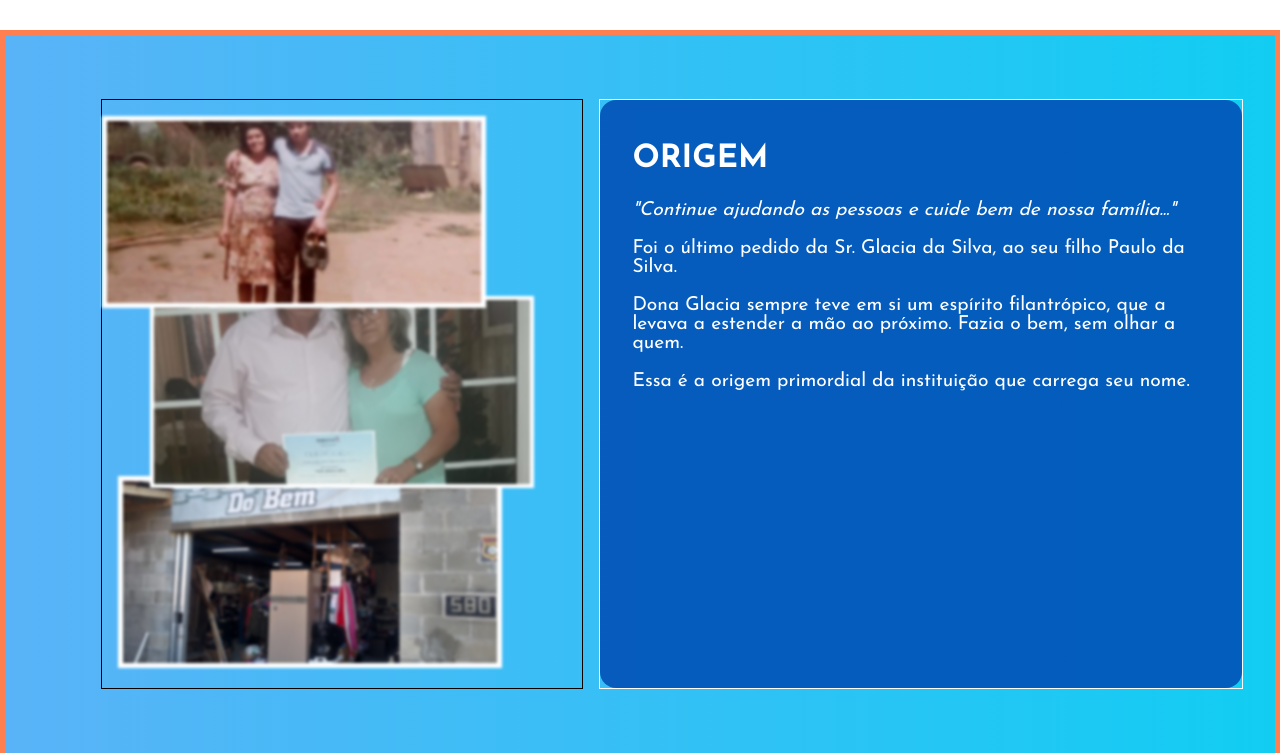
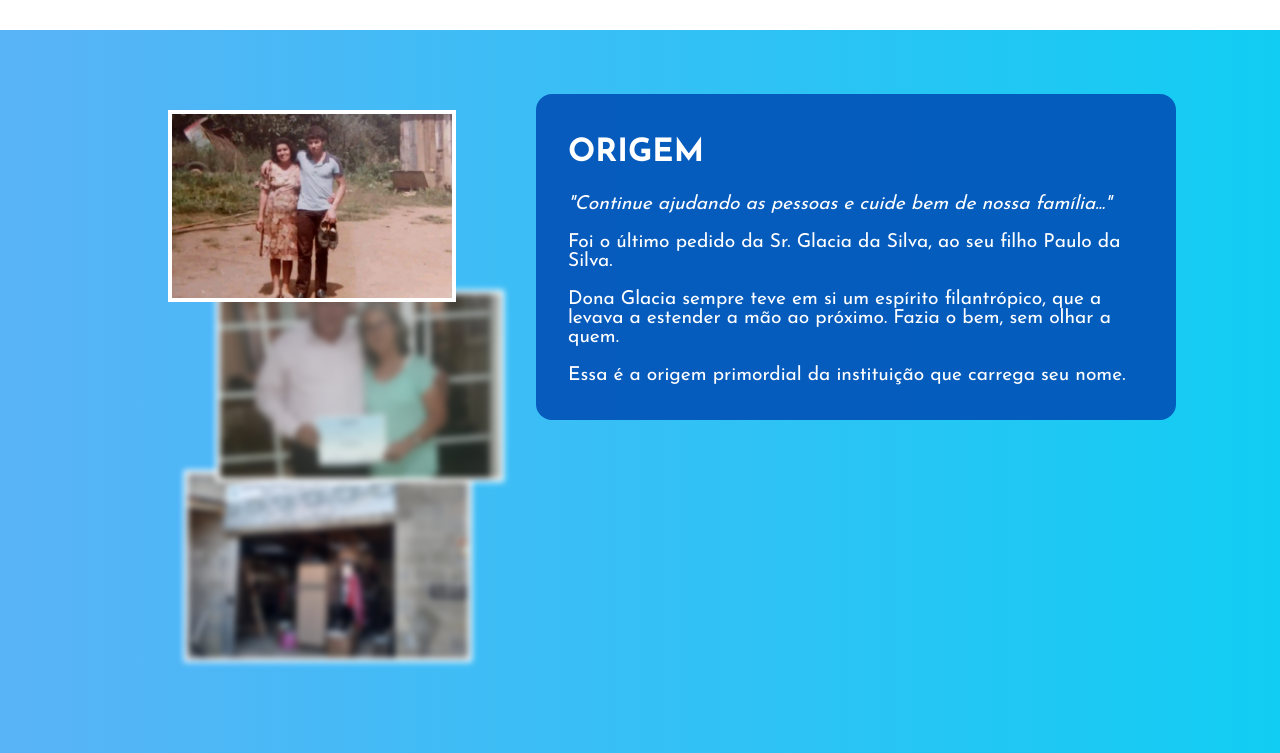
Before and after one commit to jaen3dev/novositeigds, a plain HTML site: page index.html in a window 1280 px wide. Shown: the part 610-1363 px from the top of the page. Drawn offline with Linux system fonts and the light colour scheme.

Commit message:
Improved the about section for desktop, found a ".gallery-container" div relative height issue

```diff
--- a/index.html
+++ b/index.html
@@ -107,9 +107,9 @@
     <section id="desktop-about-us">
         <div class="gallery-container">
             <div class="desktop-gallery">
-                <img class="first" src="assets/images/srglacia_e_paulo.jpg" />
-                <img class="second" src="assets/images/paulo_e_rose.jpg" />
-                <img class="third" src="assets/images/entrada_instituto.jpg" />
+                <img class="gallery-image dg1" src="assets/images/srglacia_e_paulo.jpg" />
+                <img class="gallery-image dg2" src="assets/images/paulo_e_rose.jpg" />
+                <img class="gallery-image dg3" src="assets/images/entrada_instituto.jpg" />
             </div>
             <div class="desktop-text">
                 <div class="gallery-text gt1">
--- a/js/app.js
+++ b/js/app.js
@@ -1,3 +1,5 @@
+//VARs & Functions Gallery Mobile
+
 const prevBtn = document.querySelector('.prev-arrow')
 const nextBtn = document.querySelector('.next-arrow')
 const galleryImgGroup = document.querySelector('.gallery')
@@ -14,12 +16,11 @@ const blurNotSelectedImages = (index) => {
         }
     }
 }
-
 prevBtn.addEventListener('click', () => {
     if (galleryIndex === 0) {
         galleryImgGroup.style.transform = 'translateX(-200%)'
     } else {
-        const value = galleryIndex == 0? 0 : galleryIndex == 1? -100 : -200
+        const value = galleryIndex == 0 ? 0 : galleryIndex == 1 ? -100 : -200
         galleryImgGroup.style.transform = (`translateX(${value + 100}%)`)
     }
 
@@ -27,12 +28,11 @@ prevBtn.addEventListener('click', () => {
     blurNotSelectedImages(galleryIndex)
 
 })
-
 nextBtn.addEventListener('click', () => {
     if (galleryIndex === 2) {
         galleryImgGroup.style.transform = 'translateX(0%)'
     } else {
-        const value = galleryIndex == 0? 0 : galleryIndex == 1? -100 : -200
+        const value = galleryIndex == 0 ? 0 : galleryIndex == 1 ? -100 : -200
         galleryImgGroup.style.transform = (`translateX(${value - 100}%)`)
     }
 
@@ -40,3 +40,31 @@ nextBtn.addEventListener('click', () => {
     galleryIndex = galleryIndex == 2 ? 0 : galleryIndex + 1
     blurNotSelectedImages(galleryIndex)
 })
+
+
+//VARs & Functions Gallery Desktop
+
+const galleryImages = document.querySelectorAll('.gallery-image')
+
+for (let image of galleryImages) {
+    image.addEventListener('mouseover', (event) => {
+        for (let image of galleryImages) {
+            if (event.target.className === image.className) {
+                document.querySelector(`.gt${image.className.slice(-1)}`).style.opacity = '1'
+                document.querySelector(`.dg${image.className.slice(-1)}`).style.zIndex = 5
+                document.querySelector(`.dg${image.className.slice(-1)}`).style.filter = 'blur(0)'
+                document.querySelector(`.dg${image.className.slice(-1)}`).style.transform = 'scale(1.3)'
+
+            } else {
+                document.querySelector(`.gt${image.className.slice(-1)}`).style.opacity = '0'
+                document.querySelector(`.dg${image.className.slice(-1)}`).style.zIndex = 0
+                document.querySelector(`.dg${image.className.slice(-1)}`).style.filter = 'blur(0.3rem)'
+                document.querySelector(`.dg${image.className.slice(-1)}`).style.transform = 'scale(1)'
+
+
+            }
+        }
+
+
+    })
+}
--- a/scss/style.scss
+++ b/scss/style.scss
@@ -259,24 +259,22 @@ section {
         background: linear-gradient(90deg, hsla(206, 91%, 66%, 1) 0%, hsla(190, 90%, 51%, 1) 100%);
         display: none;
         width: 100vw;
-        border: 5px solid coral;
+        overflow: hidden;
+        min-height: 52.4rem;
 
         .gallery-container {
             display: flex;
-            gap: 1rem;
-            justify-content: space-between;
-            height: 100%;
+            gap: 5rem;
+            justify-content: center;
             width: 100%;
-            position: relative;
 
             .desktop-gallery {
-                border: 1px solid;
-                width: 40%;
+                width: min-content;
                 margin-left: 4rem;
                 position: relative;
 
                 img {
-                    width: 80%;
+                    width: 18rem;
                     height: 12rem;
                     object-fit: cover;
                     position: relative;
@@ -284,44 +282,40 @@ section {
                     transition: 0.3s ease-in-out;
 
                     &:hover {
-                        transform: scale(1.3);
-                        z-index: 3;
                         transition: 0.3s ease-in-out;
                     }
 
-                    &:not(:hover) {
-                        filter: blur(0.1rem);
-                    }
+                    // &:not(:hover) {
+                    //     filter: blur(0.1rem);
+                    // }
                 }
 
-                .first {
-                    border: 5px solid white;
+                .dg1 {
+                    border: 4px solid white;
                     top: 1rem;
                     z-index: 2;
-                    filter: blur(1);
-
-                    &:hover + .gt1 {
-                        opacity: 0;
-                    }
+                    filter: blur(0rem);
                 }
-                .second {
+                .dg2 {
                     border: 4px solid white;
                     left: 3rem;
                     z-index: 1;
+                    filter: blur(.2rem);
                 }
-                .third {
-                    border: 5px solid white;
+                .dg3 {
+                    border: 4px solid white;
                     left: 1rem;
                     bottom: 1rem;
+                    z-index: 0;
+                    filter: blur(.2rem);
                 }
             }
 
             .desktop-text {
-                border: 1px solid;
+                max-width: 40rem;
                 color: #ffffff;
                 display: flex;
                 flex: 1;
-                width: 50%;
                 position: relative;
                 left: 0;
                 top: 0;
@@ -329,12 +323,11 @@ section {
                 .gallery-text {
                     background: #004fb6e1;
                     padding: 1rem 2rem;
-                    min-width: 100%;
-                    height: 100%;
                     border-radius: 16px;
                     position: absolute;
                     left: 0;
                     top: 0;
+                    transition: 0.5s ease-in-out;
 
                     h1{
                         font-size: 2rem;
```
Also changed, not shown: dist/style.css, 1 other file.
